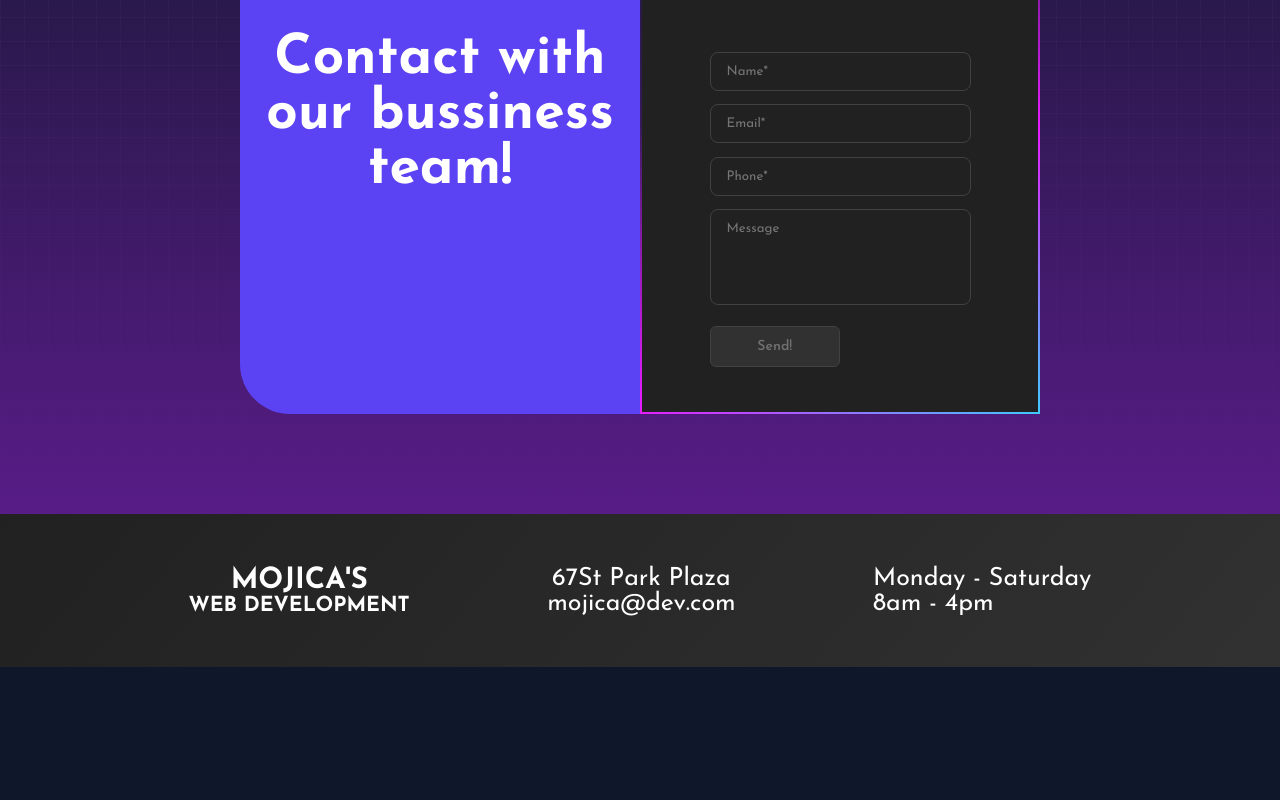
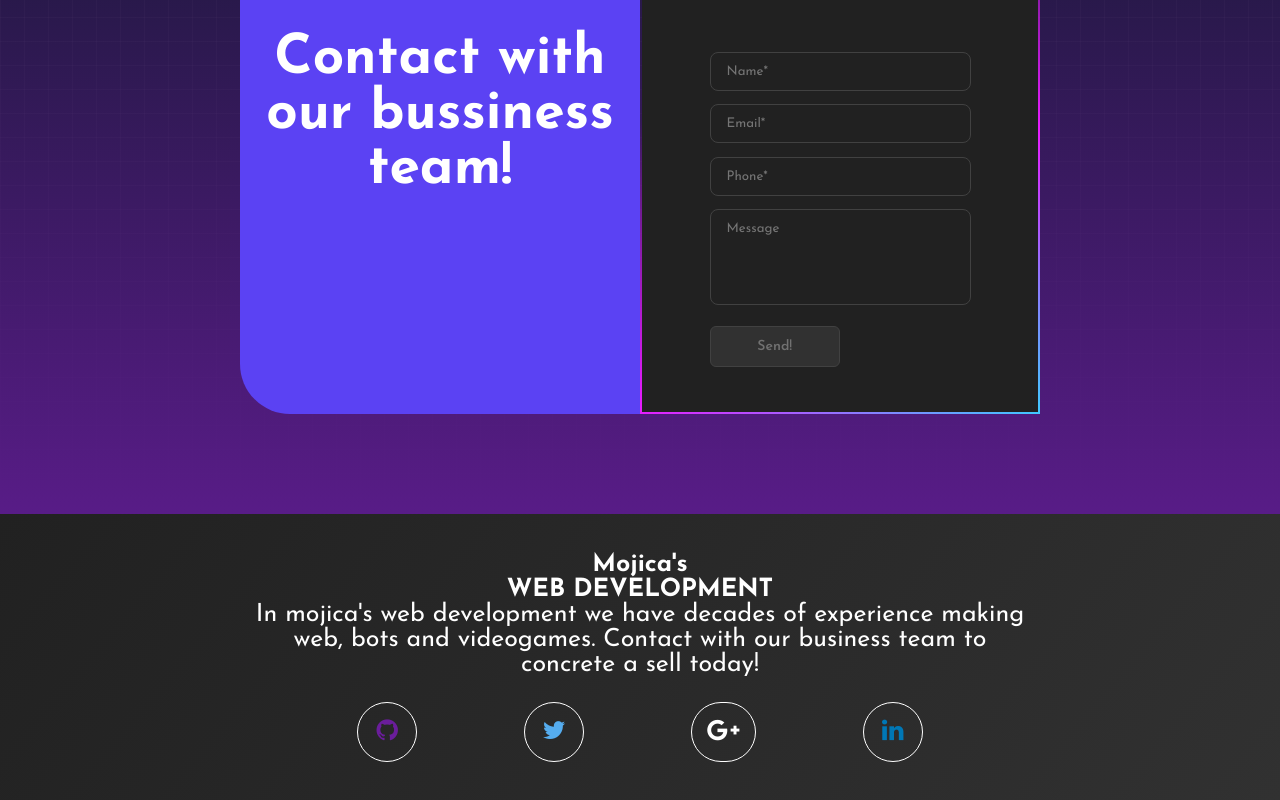
Before and after one commit to DavidMojica/PBWebDevelopment-H1, a plain HTML site: page index.html in a window 1280 px wide. Shown: the part 1231-2031 px from the top of the page. Before the commit the page ends 1898 px from the top, so only its background shows below. Drawn offline with Linux system fonts and the light colour scheme.

Commit message:
Modularized

```diff
--- /dev/null
+++ b/css/root.css
@@ -0,0 +1,32 @@
+:root{
+    /*GENERAL*/
+    --page-background:rgb(15, 23, 42);
+    --violet-logo:rgb(168, 85, 247);
+    --violet-logo-bg:rgb(87, 7, 199);
+    --dark-gray:#333;
+    --dark-purple:#581c87;
+    --wave-blue:#5B42F3;
+
+    /* CAKE PALETTE*/
+    --cake-pink:#EC4899;
+    --cake-violet:#8B5CF6;
+
+    /* GRAYSCALE PALETTE*/
+    --gs-ligthgray:#414141;
+    --gs-midgray:#313131;
+    --gs-darkgray:#212121;
+
+    /* BRANDS */
+    --github: #6A1D9B;
+    --twitter: #55acee;
+    --whatsapp: #00bb2d;
+    --instagram: #e4405f;
+    --twitter: #55acee;
+    --pinterest: #bd081c;
+    --linkedin: #0077b5;
+
+    /*WAVE-CARDS*/
+    --wave-purple:#AF40FF;
+    --wave-blue:#5B42F3;
+    --wave-cyan:#00DDEB;
+}
--- a/css/styles.css
+++ b/css/styles.css
@@ -1,33 +1,4 @@
 @import url('https://fonts.googleapis.com/css2?family=Josefin+Sans:ital,wght@0,100..700;1,100..700&display=swap');
-
-:root{
-    /*GENERAL*/
-    --page-background:rgb(15, 23, 42);
-    --violet-logo:rgb(168, 85, 247);
-    --violet-logo-bg:rgb(87, 7, 199);
-    --dark-gray:#333;
-    --dark-purple:#581c87;
-    --wave-blue:#5B42F3;
-
-    /* CAKE PALETTE*/
-    --cake-pink:#EC4899;
-    --cake-violet:#8B5CF6;
-
-    /* GRAYSCALE PALETTE*/
-    --gs-ligthgray:#414141;
-    --gs-midgray:#313131;
-    --gs-darkgray:#212121;
-
-    /* BRANDS */
-    --github: #6A1D9B;
-    --twitter: #55acee;
-    --whatsapp: #00bb2d;
-    --instagram: #e4405f;
-    --twitter: #55acee;
-    --pinterest: #bd081c;
-    --linkedin: #0077b5;
-}
-
 /*------GENERAL STYLES------*/
 *{
     box-sizing: border-box;
@@ -53,7 +24,6 @@ ul{
 }
 
 /*----BODY----*/
-
 body{
     height: 100%;
     width: 100%;
@@ -291,17 +261,33 @@ input[type="submit"]{
 
 /*--------FOOTER--------*/
 footer{
+    background: linear-gradient(130deg, var(--gs-darkgray), var(--gs-midgray));
+    padding: 2%;
+    width: 100%;
+    text-align: center;
+    display: grid;
+    place-items: center;
+}
+
+footer section{
+    width: 50ch;
+    text-wrap: wrap;
+    margin: 1% 0 1% 0;
+}
+
+footer section ul {
     display: flex;
     justify-content: space-evenly;
-    background: linear-gradient(130deg, var(--gs-darkgray), var(--gs-midgray));
-    padding: 4%;
 }
 
-footer article {
-    text-align: center;
+footer section ul li{
+    border: 1px solid #fff;
+    border-radius: 2em;
+    padding: 2%;
+    min-width: 60px;
+    min-height: 60px;
 }
 
-footer article  i{
-    font-size: 520px;
-    color: var(--dark-purple);
+footer section ul li i{
+    font-size: 2.5rem;
 }
--- a/css/wavecard.css
+++ b/css/wavecard.css
@@ -1,9 +1,3 @@
-:root{
-    --wave-purple:#AF40FF;
-    --wave-blue:#5B42F3;
-    --wave-cyan:#00DDEB;
-}
-
 .card__wave {
     background: transparent;
     box-shadow: 0px 8px 28px -9px rgba(0,0,0,0.45);
--- a/index.html
+++ b/index.html
@@ -6,6 +6,7 @@
   <meta name="viewport" content="width=device-width, initial-scale=1.0">
   <title>Mojica's Development | Home</title>
   <!-- Self Css -->
+  <link rel="stylesheet" href="./css/root.css">
   <link rel="stylesheet" href="./css/styles.css">
   <!-- Components -->
   <link rel="stylesheet" href="./css/wavecard.css">
@@ -144,17 +145,20 @@
   </main>
 
   <footer>
-    <article>
-      <figcaption>
-        <h3>MOJICA'S</h3>
-        <h5>WEB DEVELOPMENT</h5>
-      </figcaption>
-    </article>
-    <article>
-      <p>67St Park Plaza</p>
-      <p>mojica@dev.com</p>
-    </article>
-    <p> Monday - Saturday <br> 8am - 4pm</p>
+    <section>
+      <h4>Mojica's<br>WEB DEVELOPMENT</h4>
+      <p>In mojica's web development we have decades of experience making web, bots and videogames. Contact with our business team to concrete a sell today!</p>
+    </section>
+    <section>
+      <ul>
+        <li><i class="fa fa-github"></i></li>
+        <li><i class="fa fa-twitter"></i></li>
+        <li><i class="fa fa-google-plus"></i></li>
+        <li><i class="fa fa-linkedin"></i></i></li>
+      </ul>
+
+
+    </section>
   </footer>
 </body>
 </html>
```
